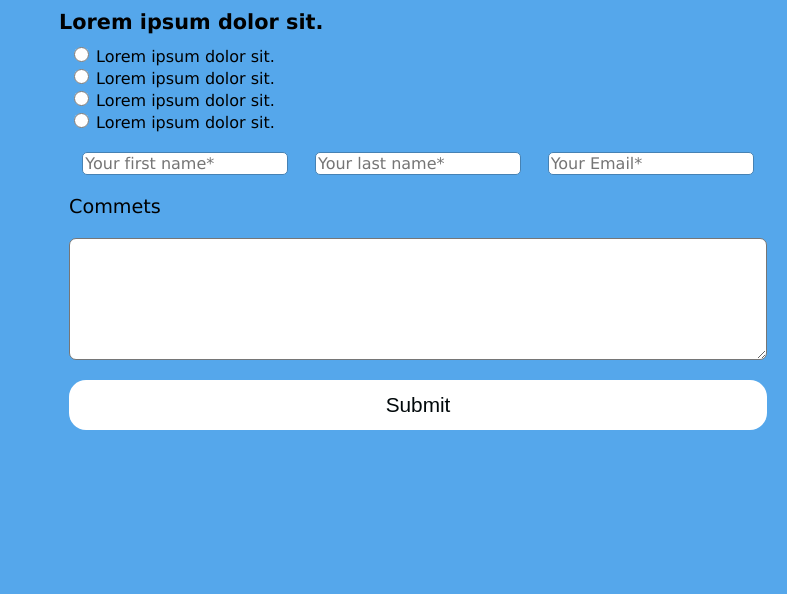
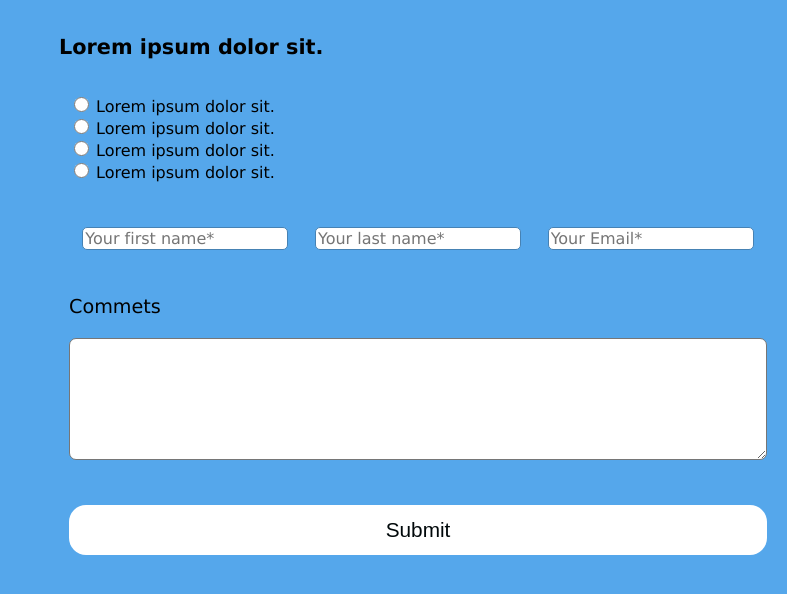
Before and after one commit to leidyparra/clase3, a plain HTML site: page index.htm in a window 1280 px wide. Shown: the full height of the page, 493-1280 px from the left. Drawn offline with Linux system fonts and the light colour scheme.

Commit message:
modificacion margin top

```diff
--- a/index.htm
+++ b/index.htm
@@ -5,7 +5,7 @@
     <meta charset="UTF-8">
     <meta http-equiv="X-UA-Compatible" content="IE=edge">
     <meta name="viewport" content="width=device-width, initial-scale=1.0">
-    <title>Tarea 3</title>
+    <title>Clase 3</title>
     <link rel="stylesheet" href="style.css">
 </head>
 
--- a/style.css
+++ b/style.css
@@ -57,6 +57,7 @@ body {
     width: 100%;
     padding: 10px;
     box-sizing: border-box;
+    margin-top: 25px;
 }
 
 .row .col-60 form .div-group h2 {
```
